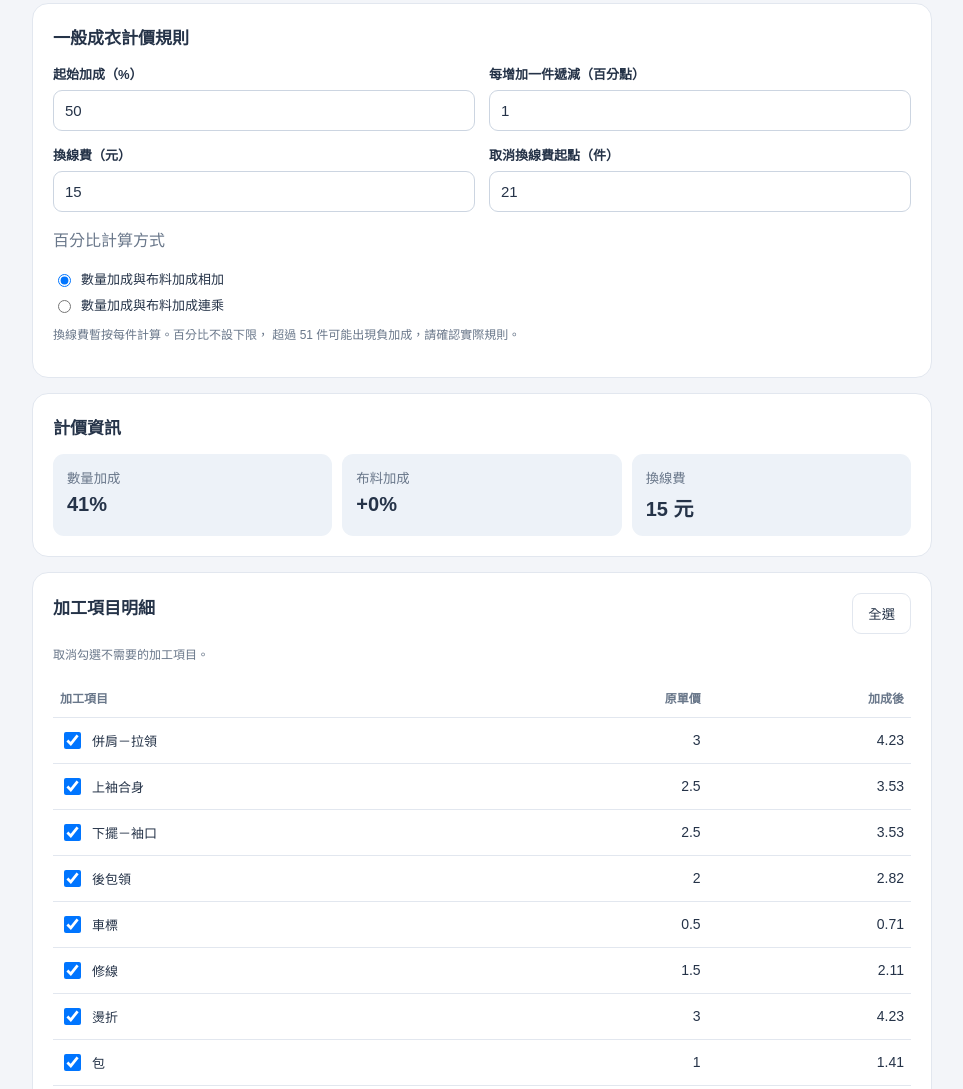
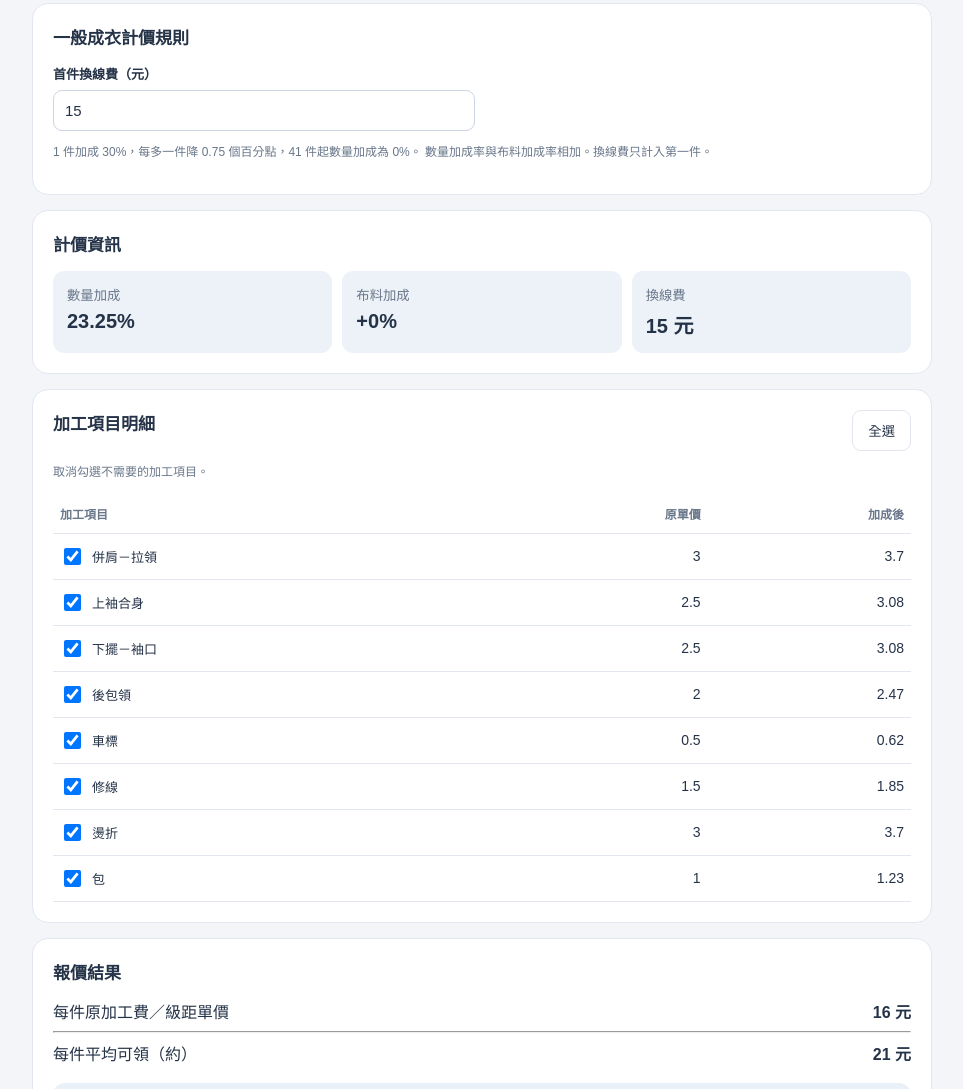
Before and after one commit to kuanta-cloth/calculator, a plain HTML site: page index.html in a window 1280 px wide. Shown: the part 366-1455 px from the top of the page, without its empty margins (158-1121 px from the left). Drawn offline with Linux system fonts and the light colour scheme.

Commit message:
index.html

```diff
--- a/index.html
+++ b/index.html
@@ -1,4 +1,3 @@
-
 <!DOCTYPE html>
 <html lang="zh-Hant">
 <head>
@@ -54,9 +53,7 @@ input,select {
   color:var(--ink);
   font-size:15px;
 }
-input:focus,select:focus {
-  outline:2px solid #b7cee8;
-}
+input:focus,select:focus {outline:2px solid #b7cee8}
 button {
   padding:10px 15px;
   border:1px solid var(--line);
@@ -125,13 +122,6 @@ td.num,th.num {text-align:right}
 .note {font-size:12px}
 .hidden {display:none}
 .error {color:#b42318}
-.radio {
-  display:flex;
-  align-items:center;
-  gap:7px;
-  font-weight:normal;
-}
-.radio input {width:auto}
 @media(max-width:520px) {
   body {padding:12px 8px}
   .card {padding:15px}
@@ -153,17 +143,17 @@ td.num,th.num {text-align:right}
   <section class="card">
     <h2>基本資料</h2>
     <div class="field">
-      <label>加工大類</label>
+      <label for="category">加工大類</label>
       <select id="category"></select>
     </div>
     <br>
     <div class="grid">
       <div class="field">
-        <label>加工件數</label>
+        <label for="qty">加工件數</label>
         <input id="qty" type="number" min="1" step="1" value="10">
       </div>
       <div class="field" id="fabricField">
-        <label>布料代號</label>
+        <label for="fabric">布料代號</label>
         <select id="fabric">
           <option value="0">一般布料（0%）</option>
           <option value="15">A2787（15%）</option>
@@ -175,7 +165,7 @@ td.num,th.num {text-align:right}
         </select>
       </div>
       <div class="field hidden" id="sizeField">
-        <label>絲巾尺寸</label>
+        <label for="size">絲巾尺寸</label>
         <select id="size">
           <option value="10">50 × 50 cm</option>
           <option value="15">50 × 100 cm</option>
@@ -189,34 +179,13 @@ td.num,th.num {text-align:right}
     <h2>一般成衣計價規則</h2>
     <div class="grid">
       <div class="field">
-        <label>起始加成（%）</label>
-        <input id="startRate" type="number" value="50">
-      </div>
-      <div class="field">
-        <label>每增加一件遞減（百分點）</label>
-        <input id="rateStep" type="number" value="1">
-      </div>
-      <div class="field">
-        <label>換線費（元）</label>
-        <input id="lineFee" type="number" value="15">
-      </div>
-      <div class="field">
-        <label>取消換線費起點（件）</label>
-        <input id="feeCutoff" type="number" value="21">
+        <label for="lineFee">首件換線費（元）</label>
+        <input id="lineFee" type="number" min="0" step="1" value="15">
       </div>
     </div>
-    <p>百分比計算方式</p>
-    <label class="radio">
-      <input type="radio" name="method" value="add" checked>
-      數量加成與布料加成相加
-    </label>
-    <label class="radio">
-      <input type="radio" name="method" value="multiply">
-      數量加成與布料加成連乘
-    </label>
     <p class="note">
-      換線費暫按每件計算。百分比不設下限，
-      超過 51 件可能出現負加成，請確認實際規則。
+      1 件加成 30%，每多一件降 0.75 個百分點，41 件起數量加成為 0%。
+      數量加成率與布料加成率相加。換線費只計入第一件。
     </p>
   </section>
 
@@ -264,12 +233,12 @@ td.num,th.num {text-align:right}
   <section class="card">
     <h2>報價結果</h2>
     <div class="row">
-      <span>原加工費／級距單價</span>
+      <span>每件原加工費／級距單價</span>
       <b id="baseTotal">—</b>
     </div>
     <hr>
     <div class="row">
-      <span>每件最終單價</span>
+      <span>每件平均可領（約）</span>
       <b id="unitTotal">—</b>
     </div>
     <br>
@@ -277,16 +246,12 @@ td.num,th.num {text-align:right}
       <small>整筆訂單加工總價</small>
       <strong id="grandTotal">—</strong>
     </div>
-    <p id="warning" class="note"></p>
-    <button class="primary" id="copyButton">
-      複製報價結果
-    </button>
+    <p id="warning" class="note" aria-live="polite"></p>
+    <button class="primary" id="copyButton">複製報價結果</button>
   </section>
 </main>
 
 <script>
-// ===== 1. 加工分類與原單價資料庫 =====
-
 const garments = {
   "一般圓T（短）": [
     ["併肩－拉領",3],
@@ -342,8 +307,7 @@ const garments = {
   ]
 };
 
-// 特殊加工：暫用前一版示範級距
-// 請依正式報價表確認金額
+// 特殊加工沿用原始碼的示範級距。
 const specialPrices = {
   "抱枕（充棉）":[20,15,10],
   "掛布":[25,20,15],
@@ -358,16 +322,12 @@ const categories = [
 
 const $ = id => document.getElementById(id);
 const number = id => Number($(id).value);
-const money = x => Number.isFinite(x)
-  ? x.toLocaleString("zh-TW",{
-      maximumFractionDigits:2
-    })
+const money = amount => Number.isFinite(amount)
+  ? amount.toLocaleString("zh-TW", {maximumFractionDigits:2})
   : "—";
 
 const selection = {};
 let latestQuote = "";
-
-// ===== 2. 建立分類下拉選單 =====
 
 categories.forEach(name => {
   const option = document.createElement("option");
@@ -376,8 +336,6 @@ categories.forEach(name => {
   $("category").appendChild(option);
 });
 
-// ===== 3. 加工項目勾選 =====
-
 function renderItems() {
   const category = $("category").value;
   const body = $("itemsBody");
@@ -385,218 +343,175 @@ function renderItems() {
 
   if (!garments[category]) return;
 
-  garments[category].forEach((item,index) => {
+  garments[category].forEach(([name, price], index) => {
     const key = category + "|" + index;
-    if (!(key in selection)) selection[key] = true;
-
-    const tr = document.createElement("tr");
-
+    const row = document.createElement("tr");
     const nameCell = document.createElement("td");
     const label = document.createElement("label");
     label.className = "item-check";
 
     const checkbox = document.createElement("input");
     checkbox.type = "checkbox";
-    checkbox.checked = selection[key];
-    checkbox.addEventListener("change",() => {
+    checkbox.checked = selection[key] !== false;
+    checkbox.addEventListener("change", () => {
       selection[key] = checkbox.checked;
       calculate();
     });
 
     const span = document.createElement("span");
-    span.textContent = item[0];
-
-    label.append(checkbox,span);
+    span.textContent = name;
+    label.append(checkbox, span);
     nameCell.appendChild(label);
 
     const priceCell = document.createElement("td");
     priceCell.className = "num";
-    priceCell.textContent = money(item[1]);
+    priceCell.textContent = money(price);
 
     const resultCell = document.createElement("td");
     resultCell.className = "num";
     resultCell.id = "itemResult" + index;
 
-    tr.append(nameCell,priceCell,resultCell);
-    body.appendChild(tr);
+    row.append(nameCell, priceCell, resultCell);
+    body.appendChild(row);
   });
 }
 
-// ===== 4. 共用計算引擎 =====
+function clearQuote(message) {
+  const resultIds = [
+    "quantityRate", "fabricRate", "feeDisplay",
+    "baseTotal", "unitTotal", "grandTotal"
+  ];
+
+  resultIds.forEach(id => {
+    $(id).textContent = "—";
+  });
+  $("itemsBody").querySelectorAll('[id^="itemResult"]').forEach(cell => {
+    cell.textContent = "—";
+  });
+  $("specialInfo").textContent = "";
+  $("warning").textContent = message;
+  latestQuote = "";
+}
 
 function calculate() {
   const category = $("category").value;
   const qty = number("qty");
   const fabricRate = number("fabric");
-
   const isGarment = Boolean(garments[category]);
   const isScarf = category === "絲巾捲邊";
 
-  $("garmentSettings").classList.toggle(
-    "hidden",!isGarment
-  );
-  $("itemsSection").classList.toggle(
-    "hidden",!isGarment
-  );
-  $("specialSection").classList.toggle(
-    "hidden",isGarment
-  );
-  $("fabricField").classList.toggle(
-    "hidden",isScarf
-  );
-  $("sizeField").classList.toggle(
-    "hidden",!isScarf
-  );
+  $("garmentSettings").classList.toggle("hidden", !isGarment);
+  $("itemsSection").classList.toggle("hidden", !isGarment);
+  $("specialSection").classList.toggle("hidden", isGarment);
+  $("fabricField").classList.toggle("hidden", isScarf);
+  $("sizeField").classList.toggle("hidden", !isScarf);
 
-  if (!Number.isInteger(qty) || qty < 1) {
-    ["quantityRate","fabricRate","feeDisplay",
-     "baseTotal","unitTotal","grandTotal"].forEach(
-      id => $(id).textContent = "—"
-    );
-    $("warning").textContent = "請輸入大於 0 的整數件數。";
-    latestQuote = "";
+  if (!Number.isSafeInteger(qty) || qty < 1) {
+    clearQuote("請輸入大於 0 的整數件數。");
     return;
   }
 
   let base = 0;
-  let unit = 0;
   let qtyRate = 0;
   let fee = 0;
-  let note = "";
+  let total;
+  const details = [];
 
   if (isGarment) {
-    const start = number("startRate");
-    const step = number("rateStep");
-    const lineFee = number("lineFee");
-    const cutoff = number("feeCutoff");
+    fee = $("lineFee").valueAsNumber;
+    if (!Number.isSafeInteger(fee) || fee < 0) {
+      clearQuote("請輸入 0 元或以上的整元換線費。");
+      return;
+    }
 
-    qtyRate = start - (qty-1)*step;
-    fee = qty < cutoff ? lineFee : 0;
+    const quantityBasisPoints = Math.max(0, 41 - qty) * 75;
+    const combinedBasisPoints = quantityBasisPoints + fabricRate * 100;
+    const factor = 1 + combinedBasisPoints / 10000;
+    qtyRate = quantityBasisPoints / 100;
 
-    const method = document.querySelector(
-      'input[name="method"]:checked'
-    ).value;
-
-    const factor = method === "add"
-      ? 1+(qtyRate+fabricRate)/100
-      : (1+qtyRate/100)*(1+fabricRate/100);
-
-    garments[category].forEach((item,index) => {
-      const key = category+"|"+index;
-      const enabled = selection[key] !== false;
-      const result = item[1]*factor;
-
-      if (enabled) base += item[1];
-
-      const cell = $("itemResult"+index);
-      if (cell) {
-        cell.textContent = enabled
-          ? money(result)
-          : "—";
+    garments[category].forEach(([name, price], index) => {
+      const enabled = selection[category + "|" + index] !== false;
+      if (enabled) {
+        base += price;
+        details.push(name + "：" + money(price) + " 元");
       }
+      $("itemResult" + index).textContent = enabled ? money(price * factor) : "—";
     });
 
-    unit = base*factor+fee;
-
-    if (qtyRate < 0) {
-      note = "注意：數量加成已變成負百分比，"
-           + "目前尚未設定最低加成限制。";
-    }
-
+    const batchBase = base * qty;
+    const batchMarkup = Math.round(batchBase * combinedBasisPoints / 10000);
+    total = Math.round(batchBase + batchMarkup) + fee;
   } else if (isScarf) {
     base = number("size");
     fee = qty < 50 ? 3 : 0;
-    unit = base+fee;
-
+    total = (base + fee) * qty;
     $("specialInfo").textContent =
-      "尺寸基本單價："+money(base)
-      +" 元；50 條以下每條加 3 元。";
-
+      "尺寸基本單價：" + money(base) + " 元。未滿 50 條時，每條加 3 元。";
   } else {
-    const tier = qty<=10 ? 0 : qty<=20 ? 1 : 2;
+    const tier = qty <= 10 ? 0 : qty <= 20 ? 1 : 2;
+    const tierLabels = ["1～10 件", "11～20 件", "21 件以上"];
     base = specialPrices[category][tier];
-    unit = base*(1+fabricRate/100);
-
+    total = Math.round(base * qty * (100 + fabricRate) / 100);
     $("specialInfo").textContent =
-      "目前適用級距："+(
-        tier===0 ? "1～10 件"
-        : tier===1 ? "11～20 件"
-        : "21 件以上"
-      )+"；基本單價："+money(base)+" 元。";
+      "目前適用級距：" + tierLabels[tier] + "。基本單價：" + money(base) + " 元。";
   }
 
-  $("quantityRate").textContent =
-    isGarment ? qtyRate+"%" : "級距計價";
+  const average = Math.round(total / qty);
 
-  $("fabricRate").textContent =
-    isScarf ? "不適用" : "+"+fabricRate+"%";
-
-  $("feeDisplay").textContent =
-    isGarment ? money(fee)+" 元"
-    : isScarf ? money(fee)+" 元"
-    : "已含";
-
-  $("baseTotal").textContent = money(base)+" 元";
-  $("unitTotal").textContent = money(unit)+" 元";
-  $("grandTotal").textContent =
-    money(unit*qty)+" 元";
-
-  $("warning").textContent = note;
+  $("quantityRate").textContent = isGarment ? qtyRate + "%" : "級距計價";
+  $("fabricRate").textContent = isScarf ? "不適用" : "+" + fabricRate + "%";
+  $("feeDisplay").textContent = isGarment || isScarf ? money(fee) + " 元" : "已含";
+  $("baseTotal").textContent = money(base) + " 元";
+  $("unitTotal").textContent = money(average) + " 元";
+  $("grandTotal").textContent = money(total) + " 元";
+  $("warning").textContent = "";
 
   const fabricName = $("fabric").selectedOptions[0].text;
   const sizeName = $("size").selectedOptions[0].text;
+  const quoteLines = [
+    "成衣加工報價",
+    "加工類型：" + category,
+    "件數：" + qty,
+    isScarf ? "尺寸：" + sizeName : "布料：" + fabricName,
+    "每件原加工費／級距單價：" + money(base) + " 元"
+  ];
 
-  const details = isGarment
-    ? garments[category]
-        .filter((item,i) =>
-          selection[category+"|"+i] !== false
-        )
-        .map(item=>item[0]+"："+money(item[1]))
-        .join("\n")
-    : "";
+  if (isGarment) {
+    quoteLines.push("數量加成：" + qtyRate + "%");
+    quoteLines.push(...details);
+    quoteLines.push("首件換線費：" + money(fee) + " 元");
+  }
 
-  latestQuote =
-    "成衣加工報價\n"+
-    "加工類型："+category+"\n"+
-    "件數："+qty+"\n"+
-    (isScarf
-      ? "尺寸："+sizeName+"\n"
-      : "布料："+fabricName+"\n")+
-    (isGarment
-      ? "數量加成："+qtyRate+"%\n"
-      : "")+
-    details+"\n"+
-    "每件單價："+money(unit)+" 元\n"+
-    "訂單總價："+money(unit*qty)+" 元";
+  quoteLines.push(
+    "每件平均可領（約）：" + money(average) + " 元",
+    "訂單總價：" + money(total) + " 元"
+  );
+
+  latestQuote = quoteLines.join("\n");
 }
 
-// ===== 5. 操作事件 =====
-
-$("category").addEventListener("change",()=>{
+$("category").addEventListener("change", () => {
   renderItems();
   calculate();
 });
 
-document.querySelectorAll("input,select").forEach(el=>{
-  if (el.id !== "category") {
-    el.addEventListener("input",calculate);
-    el.addEventListener("change",calculate);
-  }
+["qty", "fabric", "size", "lineFee"].forEach(id => {
+  $(id).addEventListener("input", calculate);
+  $(id).addEventListener("change", calculate);
 });
 
-$("selectAll").addEventListener("click",()=>{
+$("selectAll").addEventListener("click", () => {
   const category = $("category").value;
   if (!garments[category]) return;
 
-  garments[category].forEach((item,index)=>{
-    selection[category+"|"+index] = true;
+  garments[category].forEach((item, index) => {
+    selection[category + "|" + index] = true;
   });
-
   renderItems();
   calculate();
 });
 
-$("copyButton").addEventListener("click",async()=>{
+$("copyButton").addEventListener("click", async () => {
   if (!latestQuote) return;
 
   try {
@@ -608,16 +523,16 @@ $("copyButton").addEventListener("click",async()=>{
     document.body.appendChild(textarea);
     textarea.select();
 
-    const copied = document.execCommand("copy");
-    textarea.remove();
+    let copied = false;
+    try {
+      copied = document.execCommand("copy");
+    } finally {
+      textarea.remove();
+    }
 
-    alert(copied
-      ? "報價結果已複製！"
-      : "瀏覽器限制複製，請改用 HTTPS 網址開啟。");
+    alert(copied ? "報價結果已複製！" : "瀏覽器限制複製，請改用 HTTPS 網址開啟。");
   }
 });
-
-// ===== 6. 啟動 =====
 
 renderItems();
 calculate();
```
